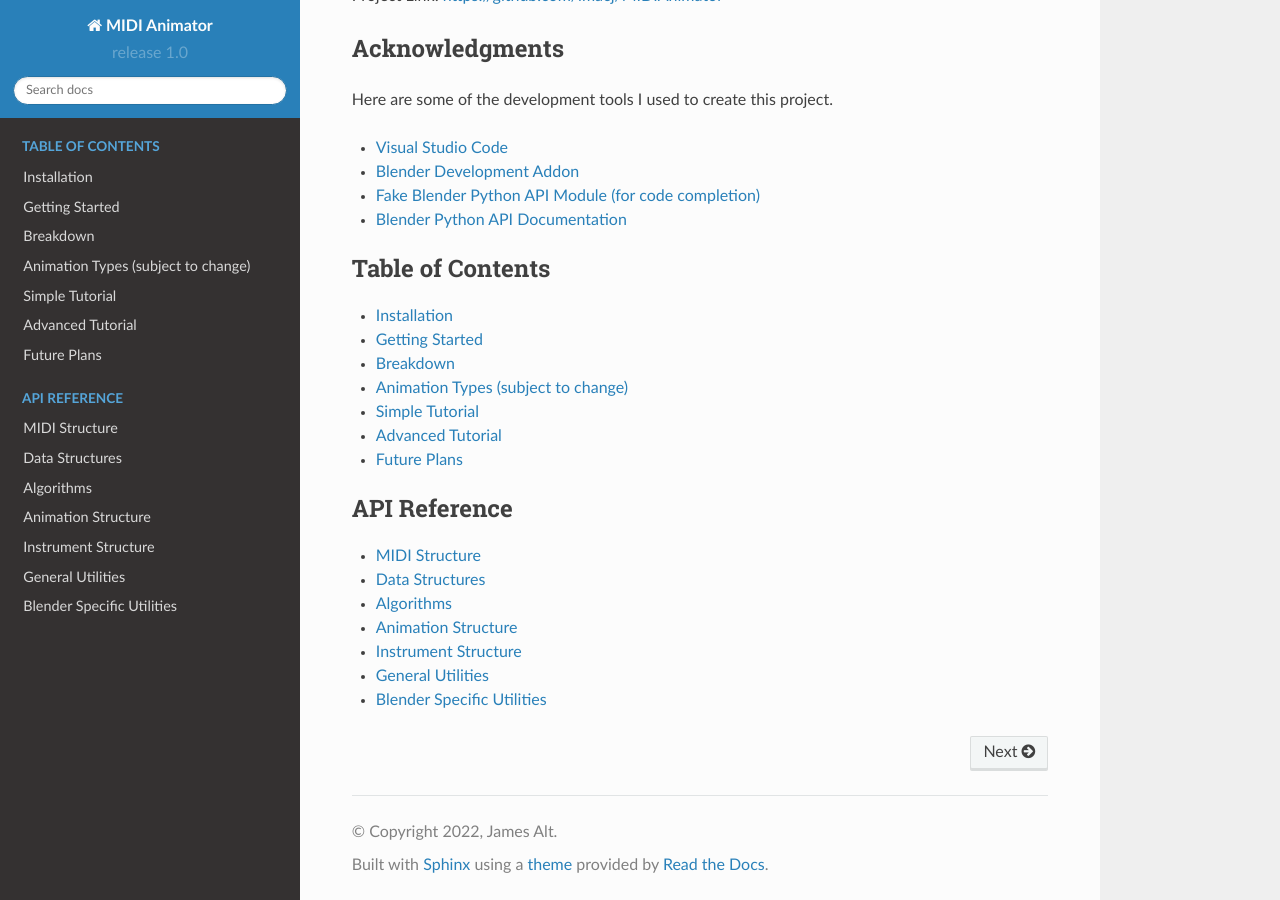
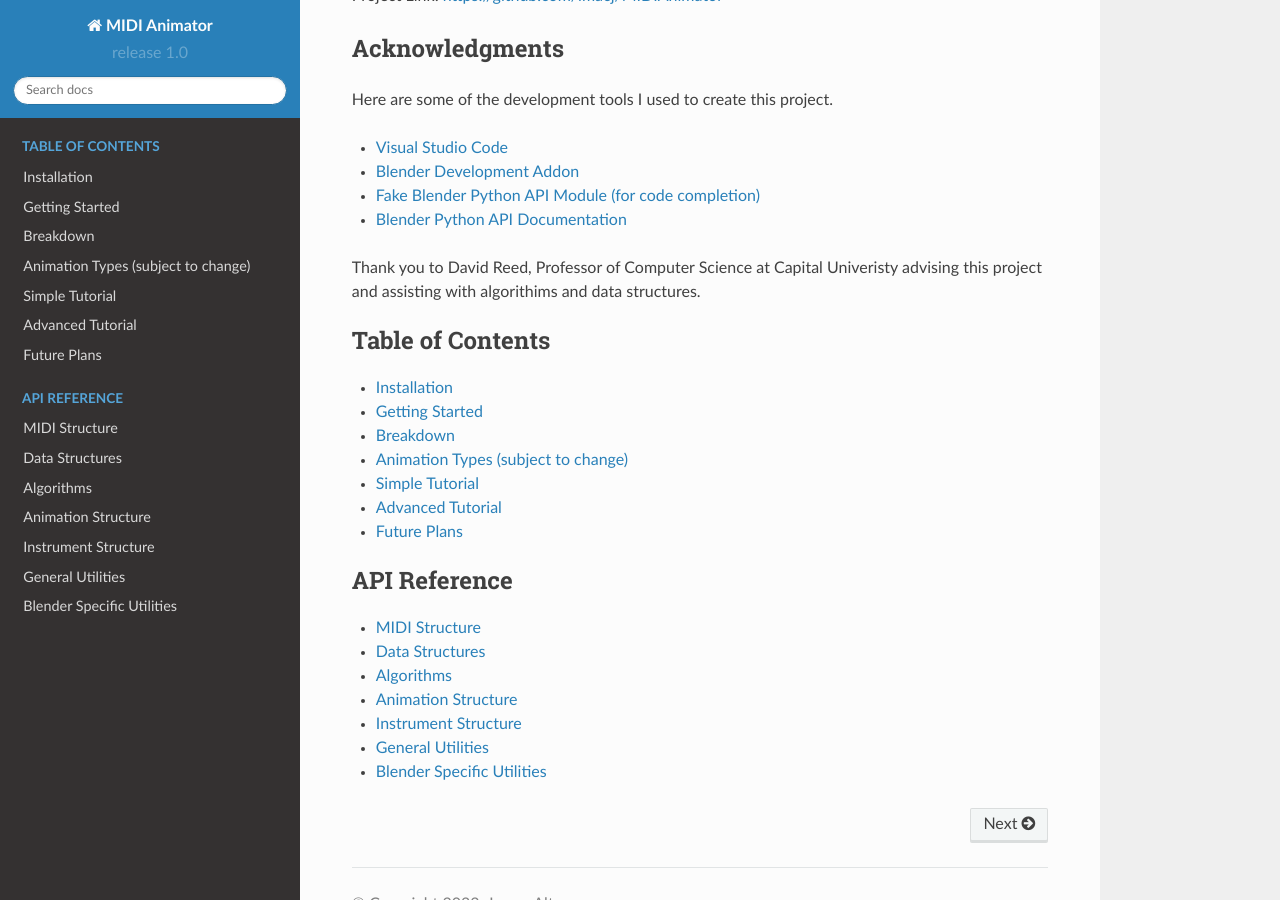
Before and after one commit to jamesa08/MIDIAnimatorDocs, a Sphinx documentation site: the page built from docs/source/index.md, in a window 1280 px wide and 900 px high, scrolled down 1281 px. Built offline with Sphinx 7.4.7 and the Read the Docs theme 2.0.0, drawn with Linux system fonts in a browser that asks for light colours.

Commit message:
add Dr. Reed to acknowledgements

````diff
--- a/docs/source/index.md
+++ b/docs/source/index.md
@@ -67,6 +67,8 @@ Here are some of the development tools I used to create this project.
 - [Fake Blender Python API Module (for code completion)](https://github.com/nutti/fake-bpy-module)
 - [Blender Python API Documentation](https://docs.blender.org/api/2.91/)
 
+Thank you to David Reed, Professor of Computer Science at Capital Univeristy advising this project and assisting with algorithims and data structures.
+
 <!-- ## Table of Contents -->
 
 ```{toctree}
````
